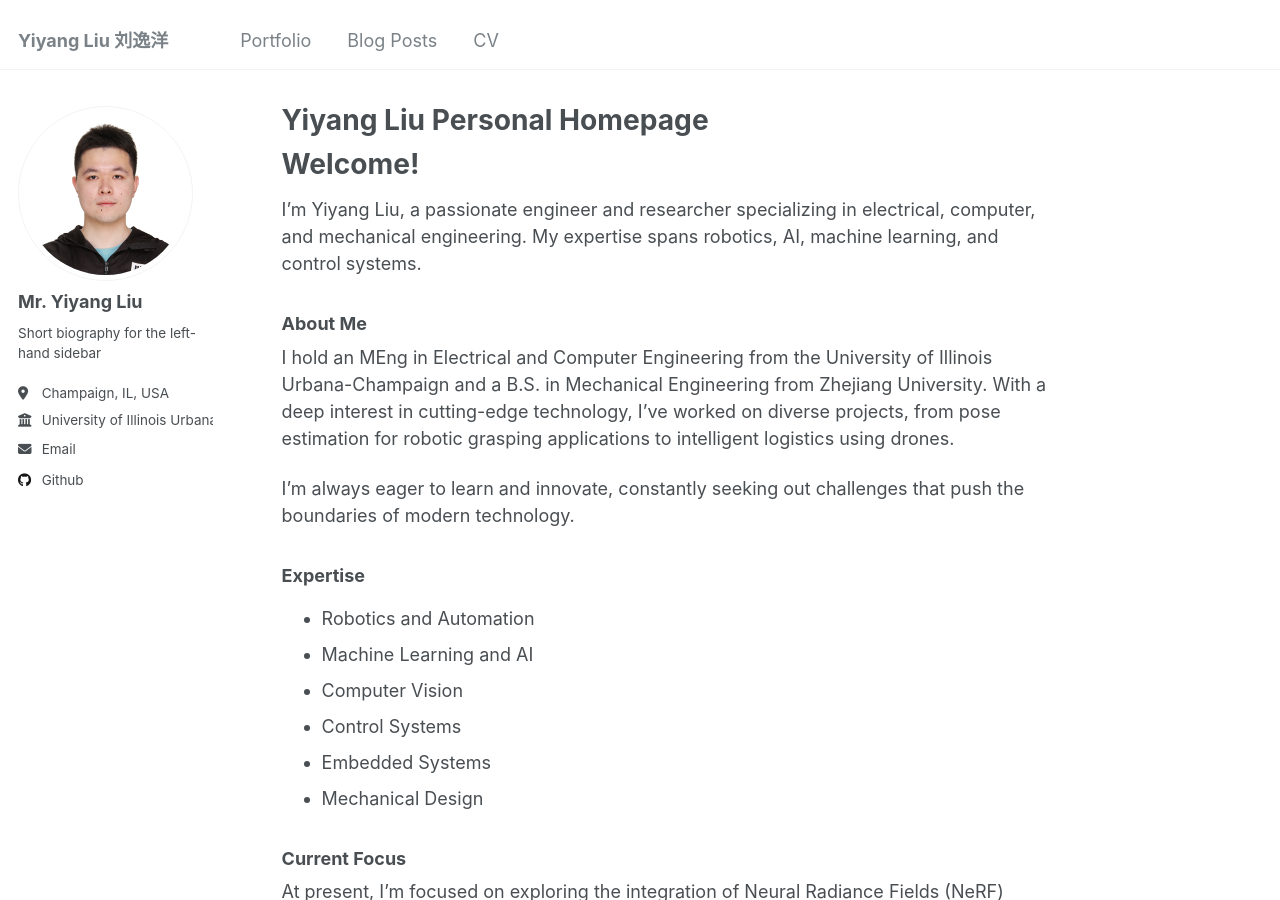
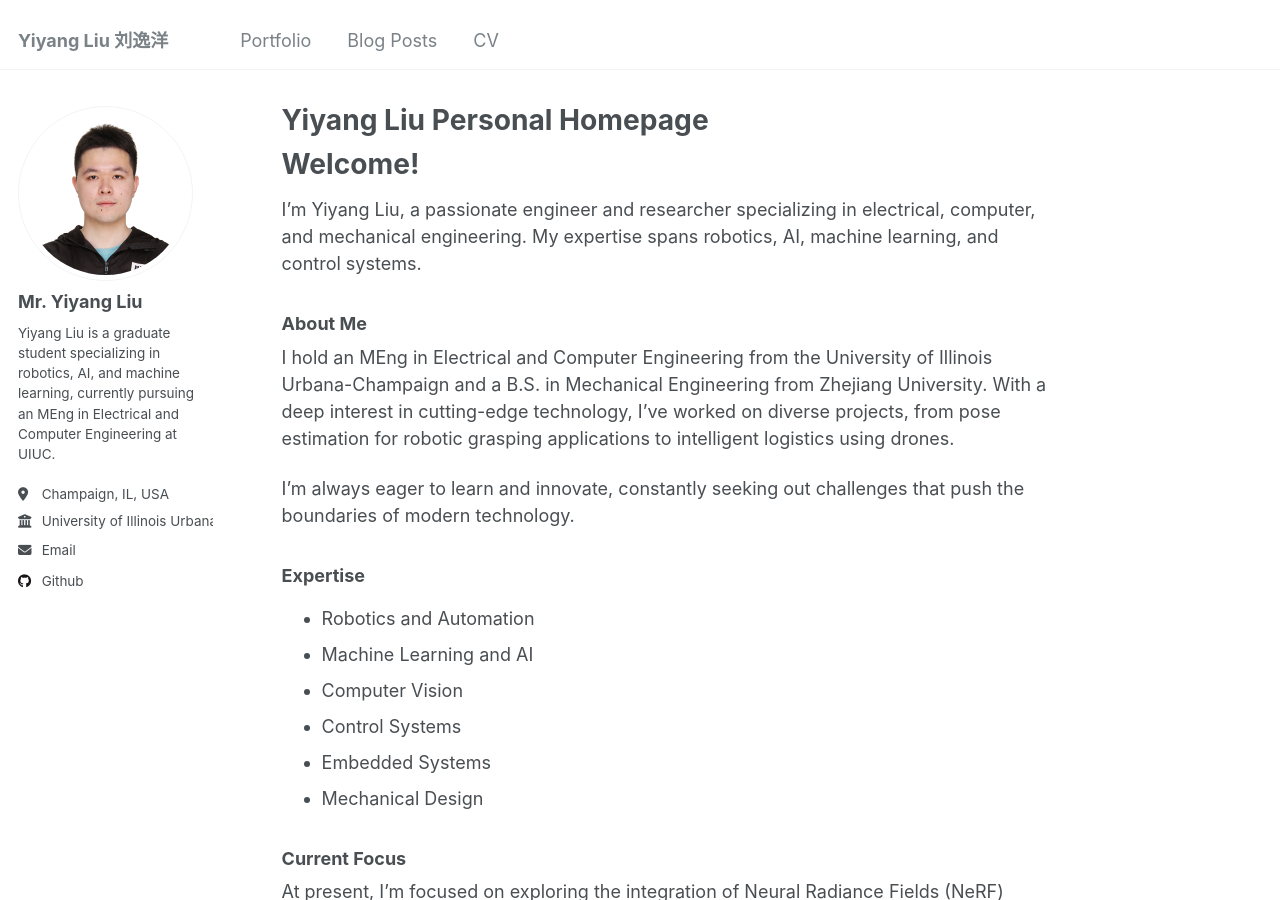
Before and after one commit to eyangl/eyangl.github.io, a Jekyll site: the page built from _pages/about.md, in a window 1280 px wide and 900 px high. Built offline with Jekyll 4.4.1, drawn with Linux system fonts in a browser that asks for light colours.

Commit message:
update short bio in sidebar

```diff
--- a/_config.yml
+++ b/_config.yml
@@ -24,7 +24,7 @@ author:
   avatar           : "profile.jpg"
   name             : "Mr. Yiyang Liu"
   pronouns         : # example: "she/her"
-  bio              : "Short biography for the left-hand sidebar"
+  bio              : "Yiyang Liu is a graduate student specializing in robotics, AI, and machine learning, currently pursuing an MEng in Electrical and Computer Engineering at UIUC."
   location         : "Champaign, IL, USA"
   employer         : "University of Illinois Urbana-Champaign"
   uri              : # URL
```
